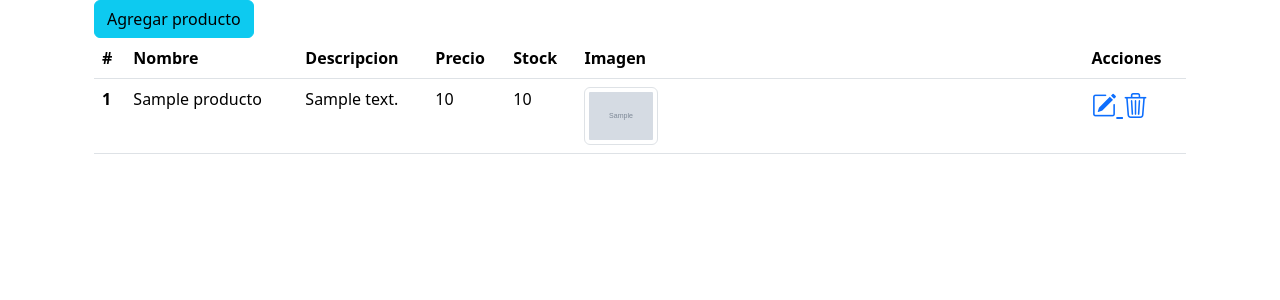
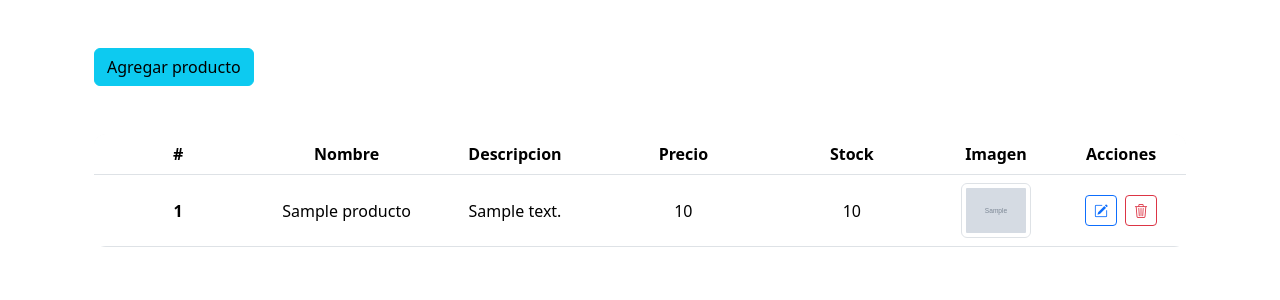
Before and after one commit to Alejandro-Jimenez-Daza/ecommerce, a PHP site: page /view/adminPanel/productosPanel.php in a window 1280 px wide. Shown: the part 56-356 px from the top of the page. Run offline with PHP 8.4, Linux system fonts and the light colour scheme; tables that the repository leaves empty or names only in its code hold one stand-in row (values such as "Sample post"); grey boxes marked "Sample" are stand-in pictures.

Commit message:
mejora de interfaz en el dashboard y en la lista de productos del admin

```diff
--- a/controller/admin/addProductController.php
+++ b/controller/admin/addProductController.php
@@ -22,10 +22,9 @@ if ($_SERVER["REQUEST_METHOD"] == "POST") {
     // agarro la hora actual de colombia
     $horaColombia = date('Y-m-d.H:i');
 
+    // cambio el nombre de la imagen para que siempre sea unica y no haya problemas con otra imagen del mismo nombre, no
+    // coloco segundos ya que los productos solo se agrega por administradores
     $imagen_unica = $horaColombia . '-' . $nombre_imagen;
-
-
-
 
 
     // anido el if vara ver si las variables son null, isset devuelve true o false
--- a/resources/css/productosAdmin.css
+++ b/resources/css/productosAdmin.css
@@ -1,8 +1,70 @@
-.fuente-iconos{
-    font-size: 25px;
+.img-producto {
+    width: 80px;
+    height: 80px;
+    object-fit: contain;
 }
 
-#img-prod{
-    width: 15%;
-    height: auto;
+.table td,
+.table th {
+    vertical-align: middle;
 }
+
+.table {
+    table-layout: fixed;
+}
+
+.table td:nth-child(6) {
+    width: 120px;
+}
+
+.table td:nth-child(7) {
+    width: 120px;
+}
+
+/* Tabla moderna */
+.custom-table {
+    background: white;
+    border-radius: 12px;
+    overflow: hidden;
+}
+
+.custom-table thead {
+    background-color: #f8f9fa;
+    font-weight: 600;
+}
+
+.custom-table tbody tr {
+    transition: all 0.2s ease;
+}
+
+.custom-table tbody tr:hover {
+    background-color: #f1f5ff;
+    transform: scale(1.005);
+}
+
+/* Imagen uniforme */
+.img-producto {
+    width: 70px;
+    height: 70px;
+    object-fit: contain;
+}
+
+/* Botones acciones */
+.action-btn {
+    transition: all 0.2s ease;
+}
+
+.action-btn:hover {
+    transform: translateY(-2px);
+}
+
+/* Compactar columnas imagen y acciones */
+.custom-table td:nth-child(6),
+.custom-table th:nth-child(6) {
+    width: 120px;
+}
+
+.custom-table td:nth-child(7),
+.custom-table th:nth-child(7) {
+    width: 130px;
+}
--- a/view/adminPanel/productosPanel.php
+++ b/view/adminPanel/productosPanel.php
@@ -24,12 +24,10 @@
         <div class="container-fluid">
 
             <a href="agreagarProducto.php">
-                <button class="btn btn-info">Agregar producto</button>
+                <button class="btn btn-info my-5">Agregar producto</button>
             </a>
-            <table class="table">
+            <table class="table table-hover align-middle text-center custom-table">
                 <thead>
-
-
                     <tr>
                         <th scope="col">#</th>
                         <th scope="col">Nombre</th>
@@ -69,15 +67,23 @@
                                 <td scope="row"><?= $descripcion_prod ?></td>
                                 <td scope="row"><?= $precio_prod ?></td>
                                 <td scope="row"><?= $stock_prod ?></td>
-                                <td scope="row"><img class="img-thumbnail" id="img-prod" src="<?= $ruta_relativa . $url_img ?>" alt="Imagen del producto"></td>
+                                <!-- imagen -->
+                                <td>
+                                    <img class="img-producto img-thumbnail"
+                                        src="<?= $ruta_relativa . $url_img ?>"
+                                        alt="Imagen producto">
+                                </td>
+
                                 <!-- Botones de accion para editar y eliminar, pasar el id Para procesar -->
-                                <td scope="row" class="fuente-iconos">
-                                    <a href="">
-                                        <i class="bi bi-pencil-square"></i>
-                                    </a>
-                                    <a href="">
-                                        <i class="bi bi-trash3"></i>
-                                    </a>
+                                <td>
+                                    <div class="d-flex justify-content-center gap-2">
+                                        <a href="#" class="btn btn-sm btn-outline-primary action-btn">
+                                            <i class="bi bi-pencil-square"></i>
+                                        </a>
+                                        <a href="#" class="btn btn-sm btn-outline-danger action-btn">
+                                            <i class="bi bi-trash3"></i>
+                                        </a>
+                                    </div>
                                 </td>
                             </tr>
                     <?php
```
Also changed, not shown: resources/css/dashboard.css (+38 -0 lines), view/dashboard.php (+35 -19 lines).
